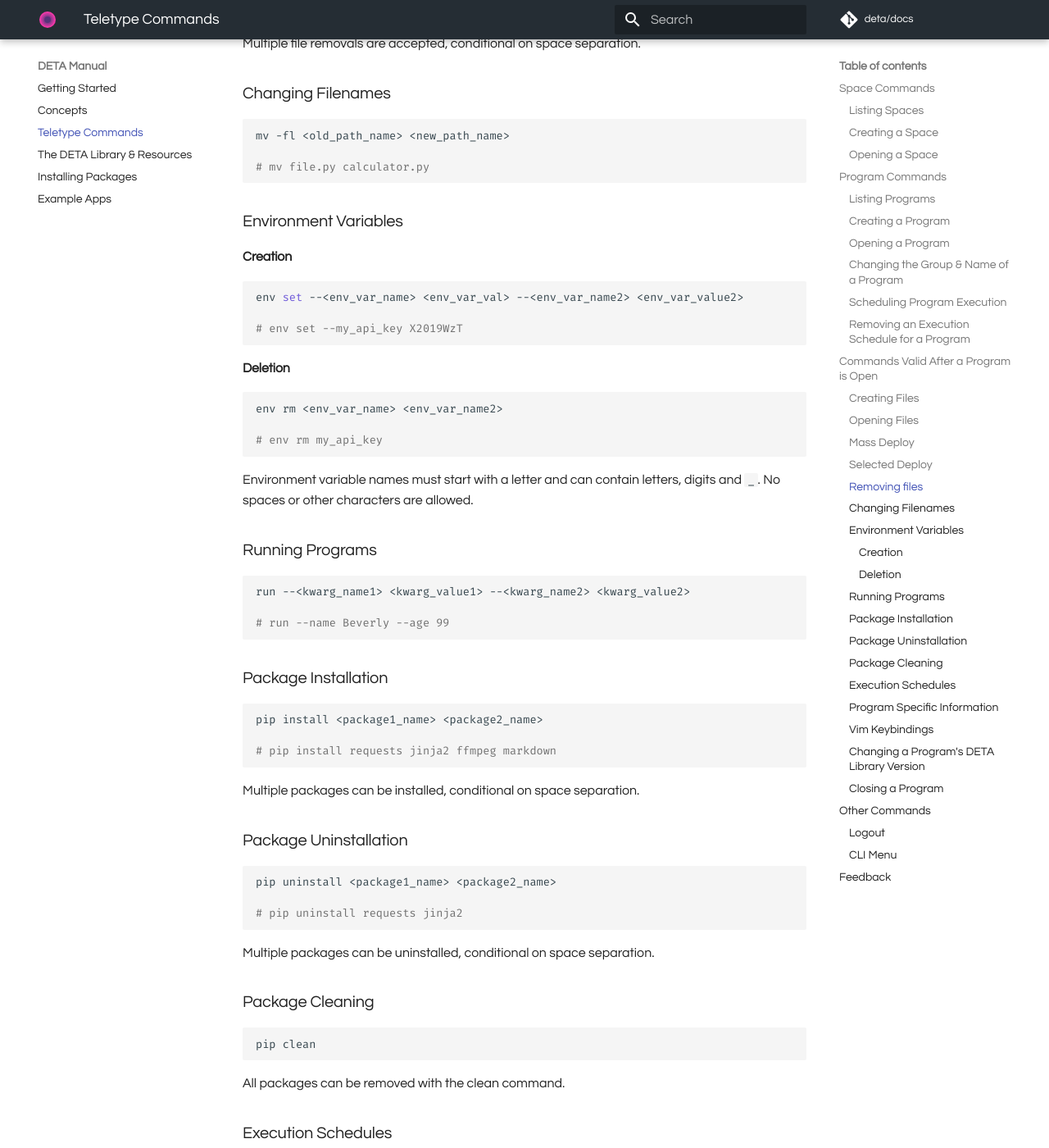
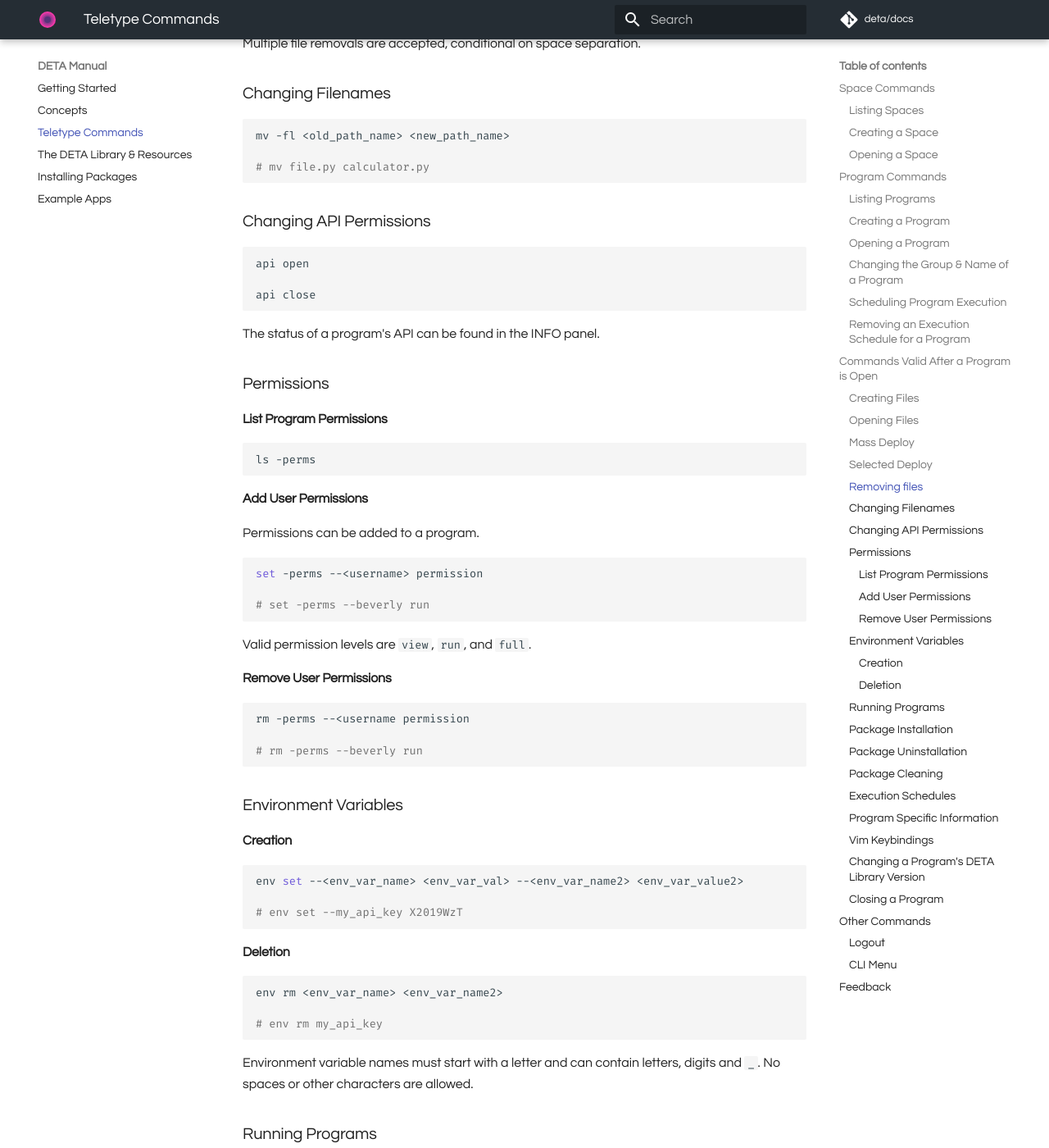
Before and after one commit to fmquaglia/manual, an MkDocs documentation site: the page built from docs/teletype.md, in a window 1280 px wide and 1400 px high, scrolled down 3745 px. Shown: the whole window at 82% size. Built offline with MkDocs 1.6.1 and Material for MkDocs 9.7.7, drawn with Linux system fonts in a browser that asks for light colours; comment, search, counter and statistics services are not loaded.

Commit message:
#8 add api, permissions teletype commands

````diff
--- a/docs/teletype.md
+++ b/docs/teletype.md
@@ -182,6 +182,43 @@ mv -fl <old_path_name> <new_path_name>
 # mv file.py calculator.py
 ```
 
+### Changing API Permissions
+
+```shell
+api open
+
+api close
+```
+
+The status of a program's API can be found in the INFO panel.
+
+### Permissions
+
+#### List Program Permissions
+
+```shell
+ls -perms
+```
+
+#### Add User Permissions
+
+Permissions can be added to a program.
+
+```shell
+set -perms --<username> permission
+
+# set -perms --beverly run
+```
+Valid permission levels are `view`, `run`, and `full`.
+
+#### Remove User Permissions
+
+```shell
+rm -perms --<username permission
+
+# rm -perms --beverly run
+```
+
 ### Environment Variables
 
 #### Creation
````
